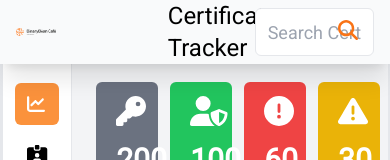
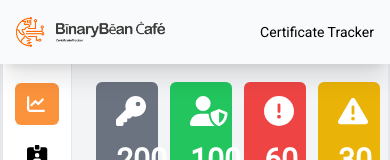
Before and after one commit to hasnain23233/Dashboard_Task_Techzoid, a React (Vite) app: page / in a window 390 px wide. Both pictures are taken after typing "name@example.com", "Sample123" into the empty fields and a click on the button "LOGIN TO YOUR ACCOUNT". Shown: the top 160 px of the page. Built offline with nearby package versions, Linux system fonts and the light colour scheme.

Commit message:
responsive the navbar of the application of the website

```diff
--- a/src/compnents/navbar.jsx
+++ b/src/compnents/navbar.jsx
@@ -6,15 +6,15 @@ import logo from '../assets/logo.png'
 const navbar = () => {
     return (
         <div className='flex fixed z-10 w-full items-center justify-between font-roboto bg-gray-50 shadow-xl h-16 px-4'>
-            <div className='w-8/12 flex items-center gap-28'>
-                <img src={logo} alt="logo" className='w-2/12' />
-                <h1 className='text-2xl font-light'>
+            <div className='lg:w-8/12 w-full flex items-center lg:justify-normal justify-between lg:gap-28 sm:gap-16 gap-6'>
+                <img src={logo} alt="logo" className='lg:w-2/12 sm:w-3/12 w-5/12' />
+                <h1 className='lg:text-2xl sm:text-xl text-sm -light'>
                     Certificate Tracker
                 </h1>
             </div>
-            <div className='w-4/12 relative'>
+            <div className='lg:w-4/12 lg:block hidden  relative'>
                 <input type="text" className='w-full h-12 border rounded-md focus:outline-none px-3 text-lg ' placeholder='Search Certificate' name="" id="" />
-                <button className='absolute right-4 text-xl top-2 text-orange-500'>
+                <button className='absolute right-4 text-xl lg:block hidden top-2 text-orange-500'>
                     <FontAwesomeIcon icon={faSearch} />
                 </button>
             </div>
```
